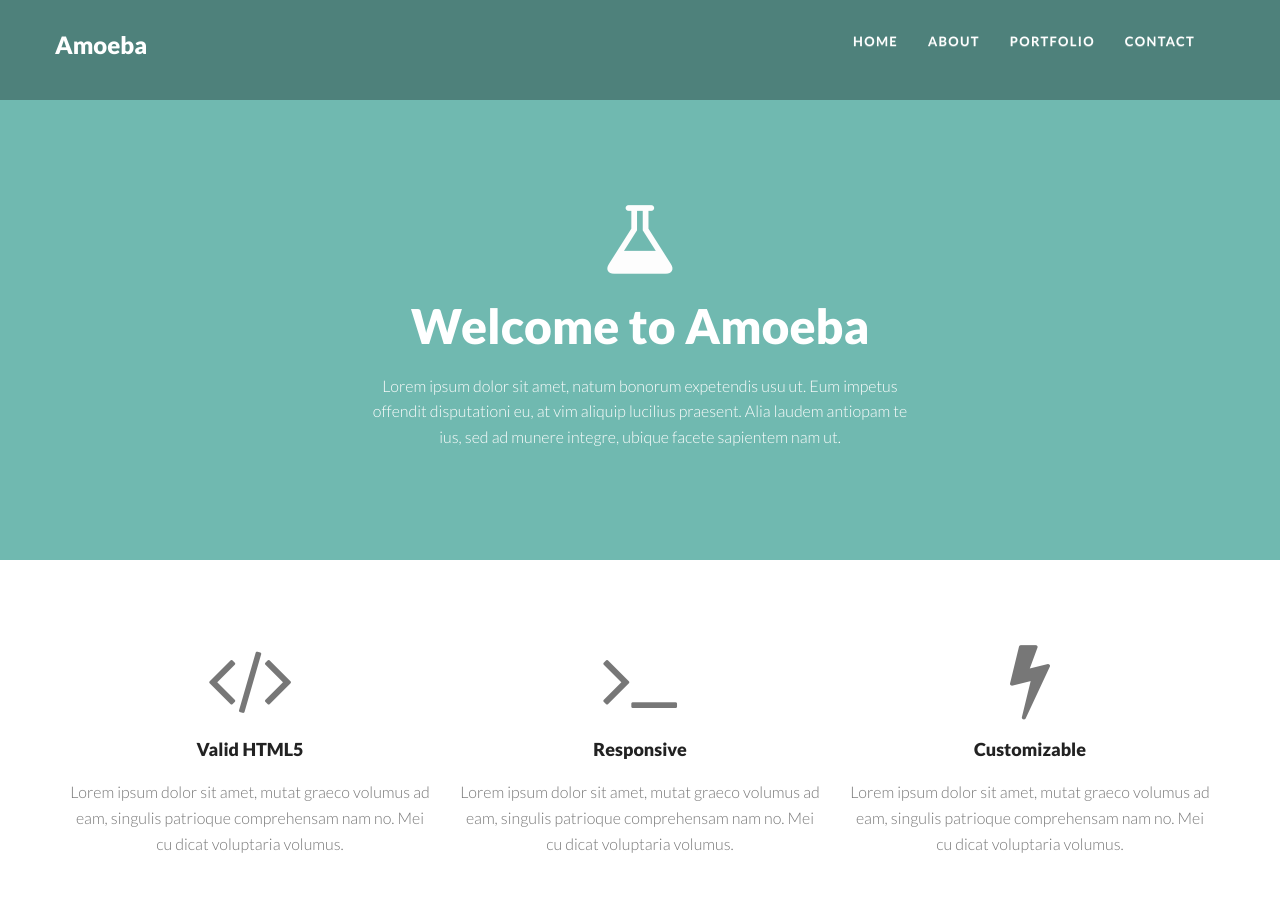
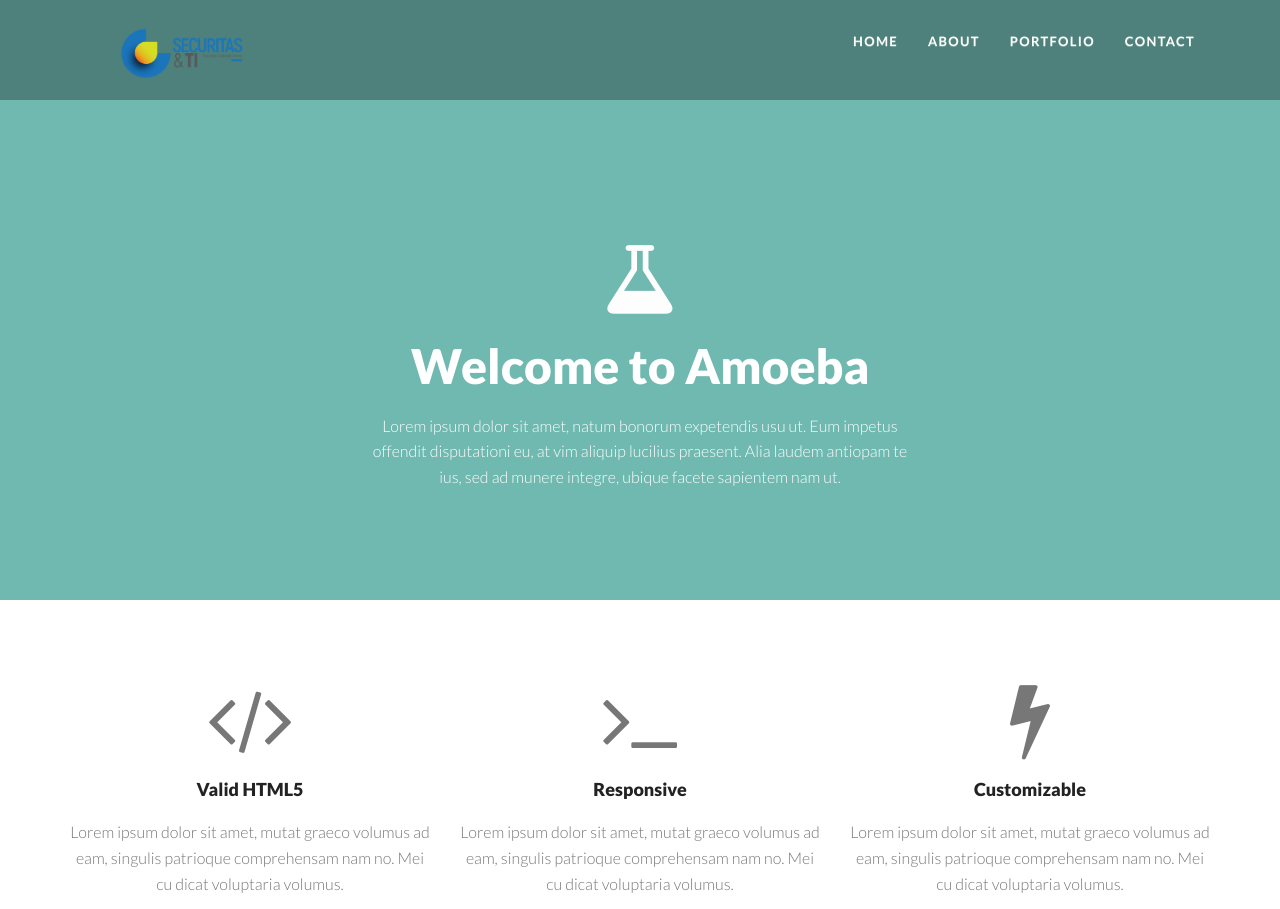
Before and after one commit to memo-saldana/JoseSaldana-LifeCoach, a plain HTML site: page securitasmexico/index.html in a window 1280 px wide. Shown: the top 909 px of the page. Drawn offline with Linux system fonts and the light colour scheme; some packages are replaced by stand-ins of ours.

Commit message:
Fixed logo

```diff
--- /dev/null
+++ b/securitasmexico/css/custom.css
@@ -0,0 +1,11 @@
+.navbar-brand img {
+	height: 80px;
+	padding-left: 0;
+	margin-left: 5%;
+	padding-top: 2%;
+	position: absolute;
+}
+
+.featured{
+	padding-top: 40px;
+}
--- a/securitasmexico/index.html
+++ b/securitasmexico/index.html
@@ -20,6 +20,7 @@
   <link rel="stylesheet" href="css/style.css">
   <!-- skin -->
   <link rel="stylesheet" href="skin/default.css">
+  <link rel="stylesheet" type="text/css" href="css/custom.css">
   <!-- =======================================================
     Theme Name: Amoeba
     Theme URL: https://bootstrapmade.com/free-one-page-bootstrap-template-amoeba/
@@ -34,12 +35,11 @@
     <div class="container">
       <div class="navbar-header">
         <button type="button" class="navbar-toggle" data-toggle="collapse" data-target=".navbar-collapse">
-						<span class="fa fa-bars color-white"></span>
-					</button>
-        <h1><a class="navbar-brand" href="index.html" data-0="line-height:90px;" data-300="line-height:50px;">			Amoeba
-					</a></h1>
+            <span class="fa fa-bars color-white"></span>
+          </button>
       </div>
       <div class="navbar-collapse collapse">
+        <a class="navbar-brand mr-auto" href="index.html" data-0="line-height:90px;" data-300="line-height:50px;"><img src="img/logo.png" alt="" class="align-left"> </a>
         <ul class="nav navbar-nav" data-0="margin-top:20px;" data-300="margin-top:5px;">
           <li class="active"><a href="index.html">Home</a></li>
           <li><a href="#section-about">About</a></li>
@@ -51,8 +51,8 @@
     </div>
   </div>
 
-  <section class="featured">
-    <div class="container">
+  <section class="featured ">
+    <div class="container pad-top40">
       <div class="row mar-bot40">
         <div class="col-md-6 col-md-offset-3">
 
```
